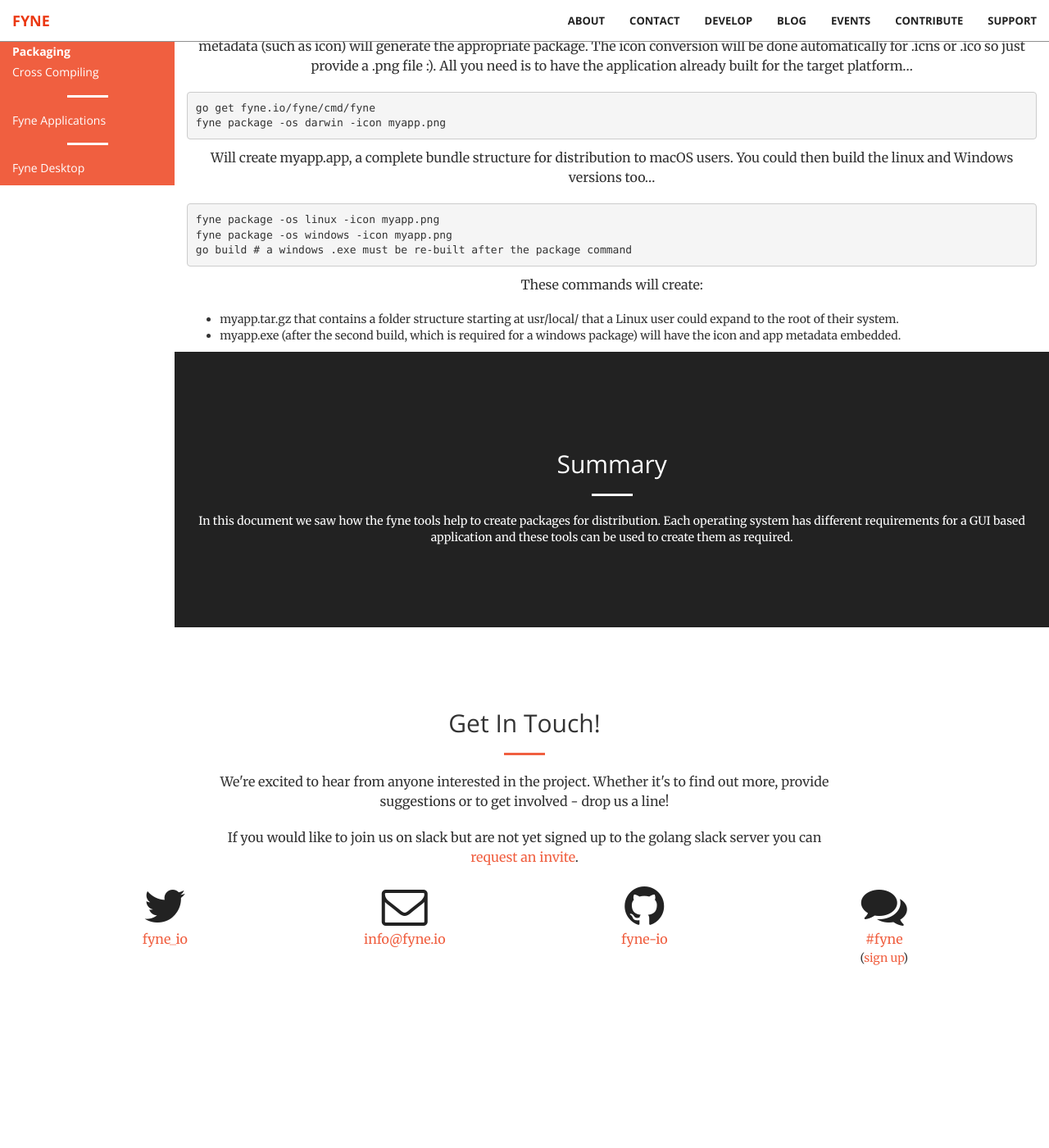
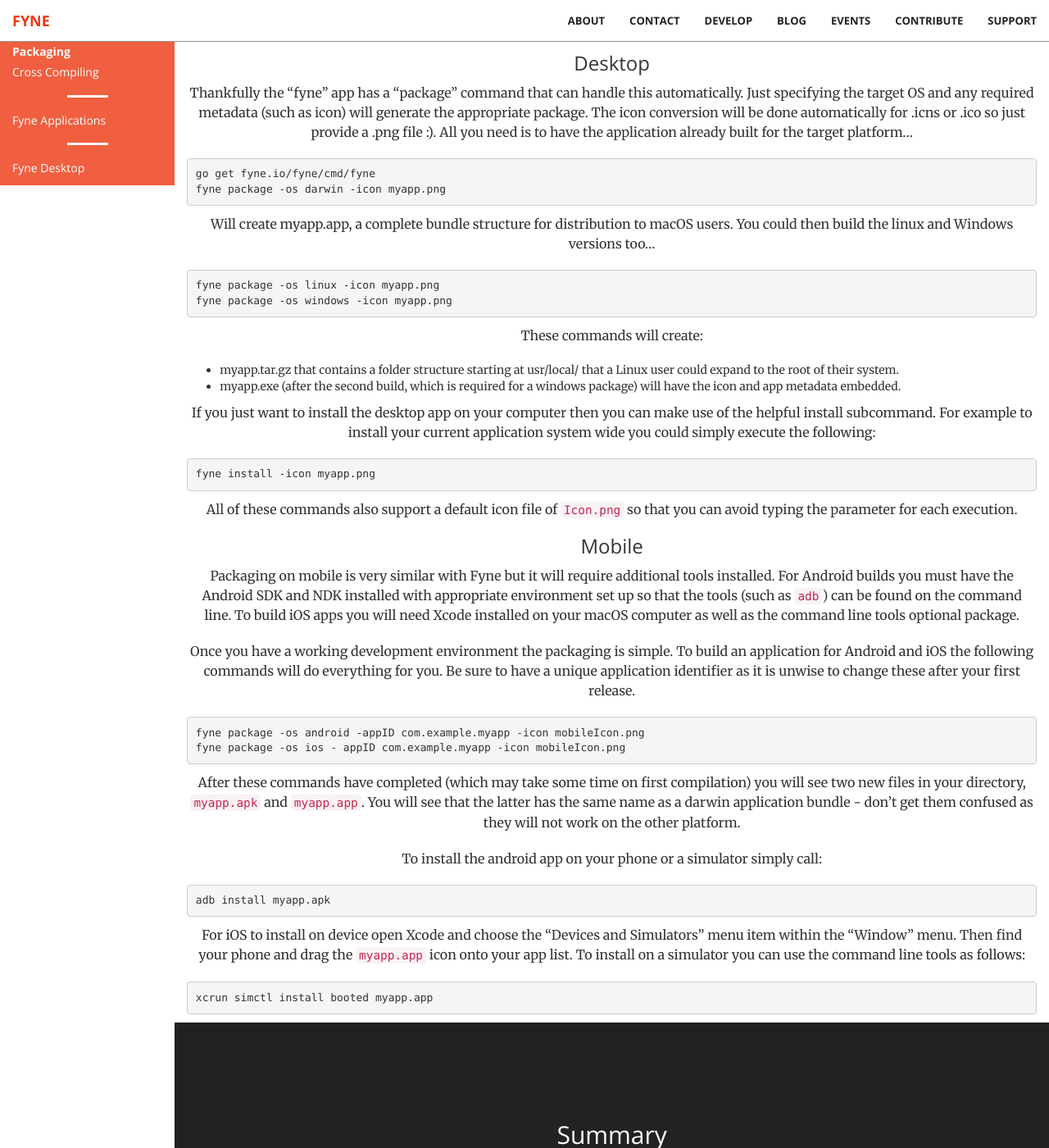
Before and after one commit to fyne-io/fyne-io.github.io, a Jekyll site: the page built from _develop/distribution.md, in a window 1280 px wide and 1400 px high, scrolled down 477 px. Shown: the whole window at 82% size. Built offline with Jekyll 4.4.1, drawn with Linux system fonts in a browser that asks for light colours; before the commit the page ends 1755 px from its top, so only the background shows below that.

Commit message:
Update for 1.2 release changes

````diff
--- a/_develop/distribution.md
+++ b/_develop/distribution.md
@@ -11,7 +11,14 @@
 
 ---
 
-Packaging a graphical app for distribution can be complex - Windows executables need embedded icons, macOS apps are bundles and with Linux there are various metadata files that should get installed. What a hassle!
+Packaging a graphical app for distribution can be complex - Windows executables
+need embedded icons, macOS apps are bundles and with Linux there are various
+metadata files that should get installed. What a hassle!
+
+In addition to that mobile apps need extra information to install correctly
+(we look at mobile at the end of this page).
+
+### Desktop
 
 Thankfully the "fyne" app has a "package" command that can handle this automatically. Just specifying the target OS and any required metadata (such as icon) will generate the appropriate package. The icon conversion will be done automatically for .icns or .ico so just provide a .png file :). All you need is to have the application already built for the target platform...
 
@@ -25,10 +32,59 @@
 ```
 fyne package -os linux -icon myapp.png
 fyne package -os windows -icon myapp.png
-go build # a windows .exe must be re-built after the package command
 ```
 
 These commands will create:
 
   * myapp.tar.gz that contains a folder structure starting at usr/local/ that a Linux user could expand to the root of their system.
   * myapp.exe (after the second build, which is required for a windows package) will have the icon and app metadata embedded.
+
+If you just want to install the desktop app on your computer then you can make
+use of the helpful install subcommand. For example to install your current
+application system wide you could simply execute the following:
+
+```
+fyne install -icon myapp.png
+```
+
+All of these commands also support a default icon file of `Icon.png` so that you
+can avoid typing the parameter for each execution.
+
+### Mobile
+
+Packaging on mobile is very similar with Fyne but it will require additional
+tools installed. For Android builds you must have the Android SDK and NDK
+installed with appropriate environment set up so that the tools (such as `adb`)
+can be found on the command line. To build iOS apps you will need Xcode installed
+on your macOS computer as well as the command line tools optional package.
+
+Once you have a working development environment the packaging is simple.
+To build an application for Android and iOS the following commands will do
+everything for you. Be sure to have a unique application identifier as it is
+unwise to change these after your first release.
+
+```
+fyne package -os android -appID com.example.myapp -icon mobileIcon.png
+fyne package -os ios - appID com.example.myapp -icon mobileIcon.png
+```
+
+After these commands have completed (which may take some time on first
+compilation) you will see two new files in your directory, `myapp.apk` and
+`myapp.app`. You will see that the latter has the same name as a darwin
+application bundle - don't get them confused as they will not work on the
+other platform.
+
+To install the android app on your phone or a simulator simply call:
+
+```
+adb install myapp.apk
+```
+
+For iOS to install on device open Xcode and choose the "Devices and
+Simulators" menu item within the "Window" menu. Then find your phone and drag
+the `myapp.app` icon onto your app list. To install on a simulator you can
+use the command line tools as follows:
+
+```
+xcrun simctl install booted myapp.app
+```
````
Also changed, not shown: _develop/custom-widget.md (+20 -34 lines).
